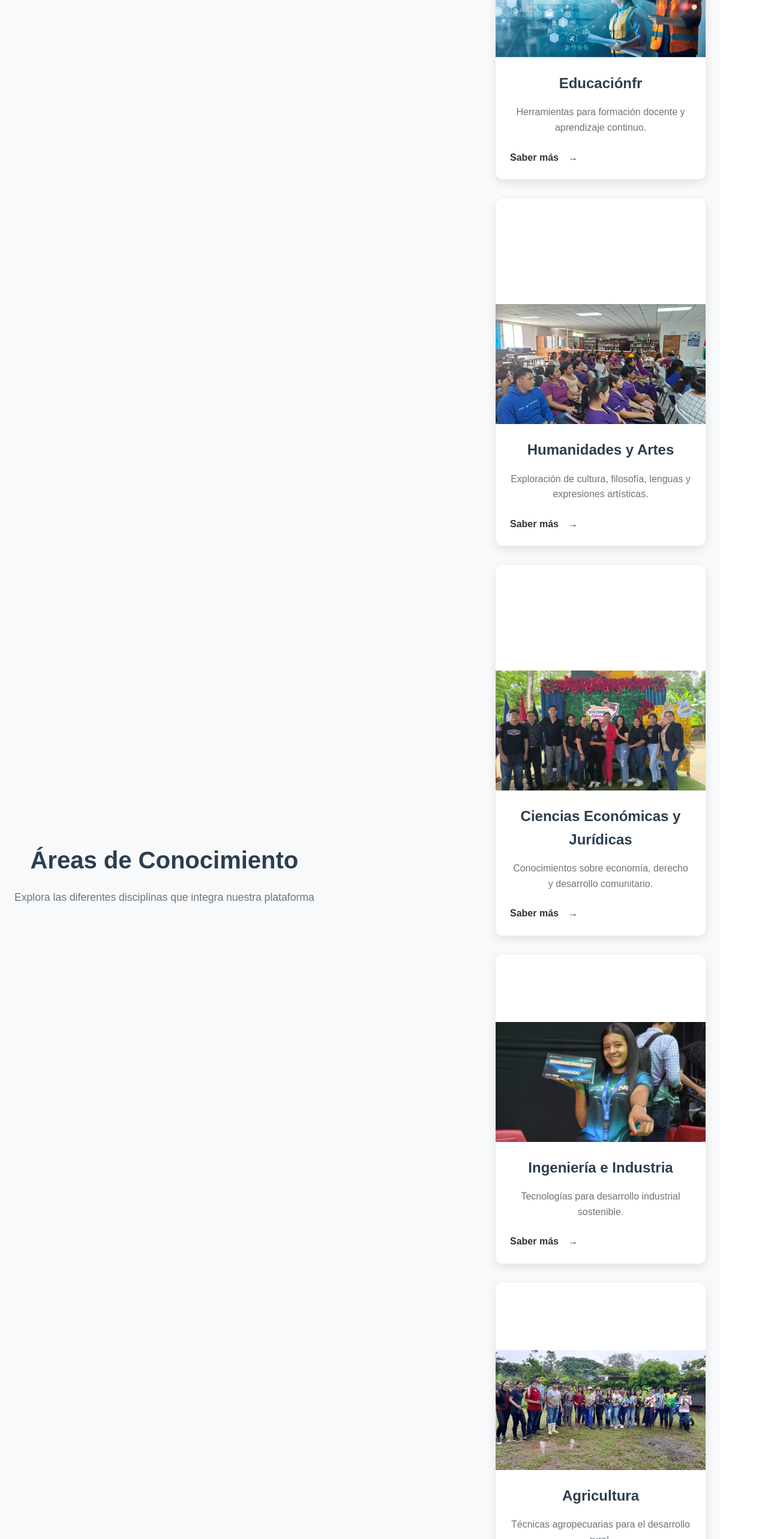
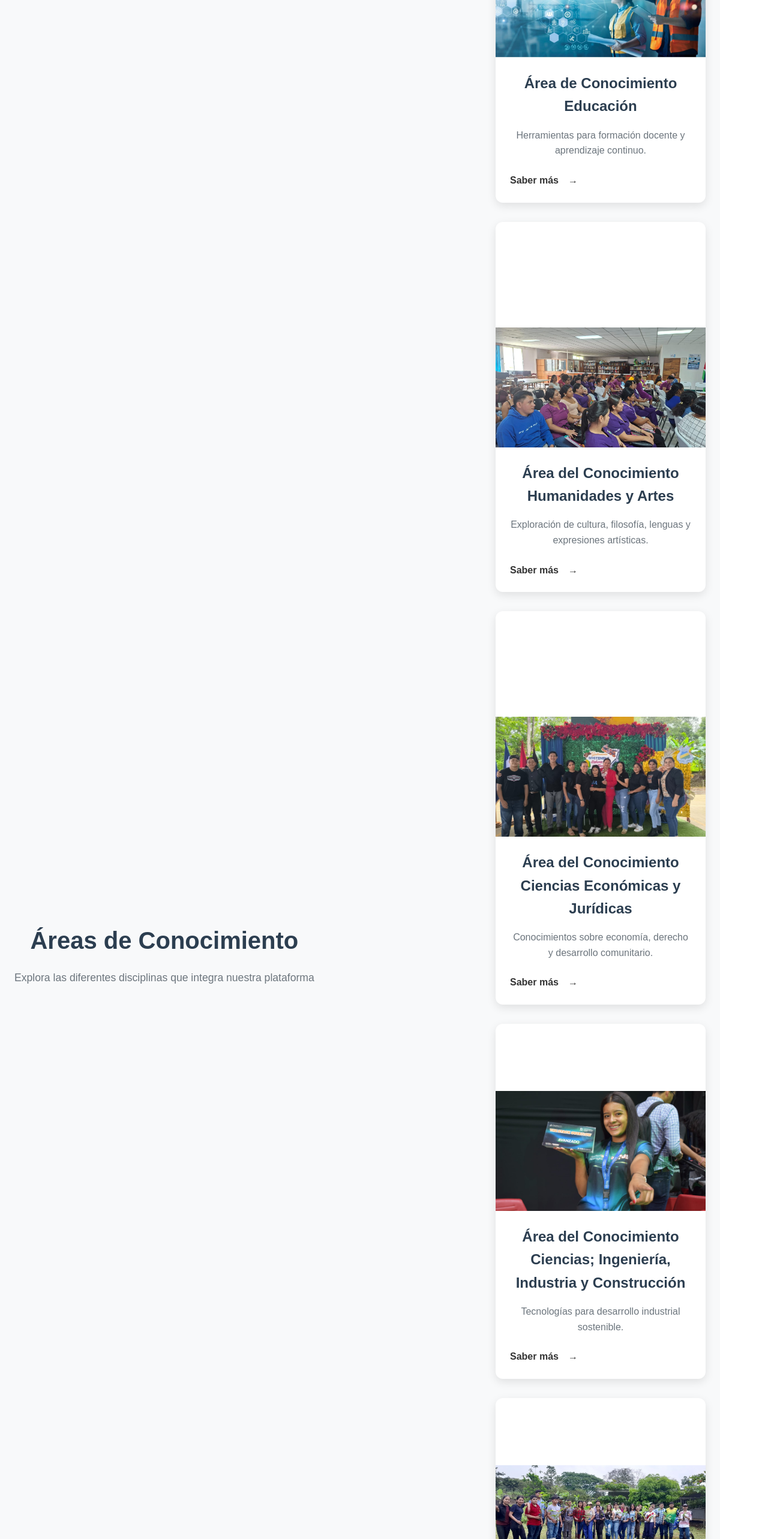
Before and after one commit to Davila99/UrActivaMente, a React (Vite) app: page / in a window 1280 px wide. Shown: the part 1160-3726 px from the top of the page at 60% size. Built offline with nearby package versions, Linux system fonts and the light colour scheme.

Commit message:
change de name

```diff
--- a/src/components/AreaConocimiento.jsx
+++ b/src/components/AreaConocimiento.jsx
@@ -12,42 +12,42 @@ const AreasConocimiento = () => {
    const areas = [
       {
         id: 1,
-        title: "Educaciónfr",
+        title: "Área de Conocimiento Educación",
         image: areaEducacion,
         description: "Herramientas para formación docente y aprendizaje continuo.",
         icon: "fas fa-graduation-cap"
       },
       {
         id: 2,
-        title: "Humanidades y Artes",
+        title: "Área del Conocimiento Humanidades y Artes",
         image: areaHumanidades,
         description: "Exploración de cultura, filosofía, lenguas y expresiones artísticas.",
         icon: "fas fa-paint-brush"
       },
       {
         id: 3,
-        title: "Ciencias Económicas y Jurídicas",
+        title: "Área del Conocimiento Ciencias Económicas y Jurídicas",
         image: areaEconomicas,
         description: "Conocimientos sobre economía, derecho y desarrollo comunitario.",
         icon: "fas fa-balance-scale"
       },
       {
         id: 4,
-        title: "Ingeniería e Industria",
+        title: "Área del Conocimiento Ciencias; Ingeniería, Industria y Construcción",
         image: areaIngenieria,
         description: "Tecnologías para desarrollo industrial sostenible.",
         icon: "fas fa-cogs"
       },
       {
         id: 5,
-        title: "Agricultura",
+        title: "Área del Conocimiento Agricultura",
         image: areaAgricultura,
         description: "Técnicas agropecuarias para el desarrollo rural.",
         icon: "fas fa-tractor"
       },
       {
         id: 6,
-        title: "Salud y Servicios Sociales",
+        title: "Área del Conocimiento Salud y Servicios Sociales",
         image: areaSalud,
         description: "Promoción de la salud y bienestar comunitario.",
         icon: "fas fa-heartbeat"
```
